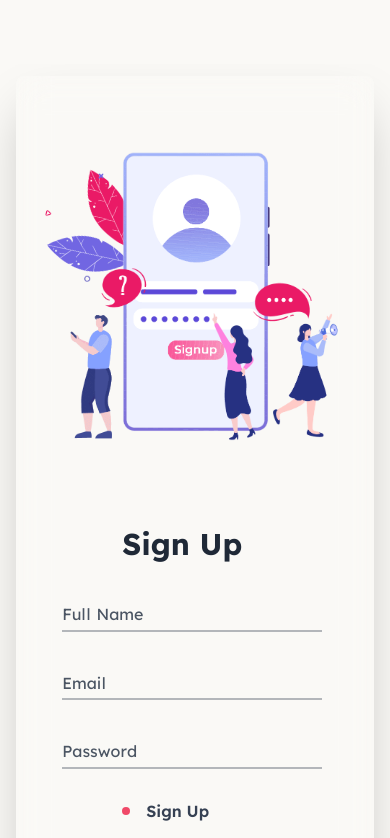
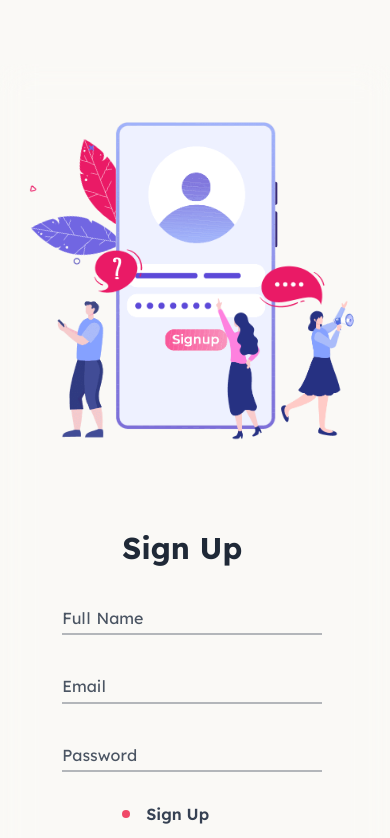
Before and after one commit to hshehriyaralam/MoneyMinder, a React (Vite) app: page /SignUp in a window 390 px wide. Shown: the top 838 px of the page. Built offline with nearby package versions, Linux system fonts and the light colour scheme; no server answers.

Commit message:
remove pending login and signup pae

```diff
--- a/src/Components/layout/LoginForm.jsx
+++ b/src/Components/layout/LoginForm.jsx
@@ -92,7 +92,7 @@ const handleGoogleLogin = () => {
 
   return (
     <div className="h-screen bg-transparent flex  justify-center items-center  ">
-  <div className="w-full max-w-4xl bg-transparent  backdrop-blur-lg  rounded-lg shadow-2xl overflow-hidden flex flex-col p-2">
+  <div className="w-full max-w-4xl bg-transparent  backdrop-blur-lg  rounded-lg  overflow-hidden flex flex-col p-2">
 
     <div className="flex flex-col md:flex-row  p-4  ">
       <div className="md:w-1/2  flex items-center justify-center p-6 ">
--- a/src/Components/layout/SinUpForm.jsx
+++ b/src/Components/layout/SinUpForm.jsx
@@ -100,8 +100,7 @@ const handleGoogleLogin = () => {
 };
   return (
    <div className="h-screen bg-transparent flex  justify-center items-center  ">
-  <div className="w-full max-w-4xl bg-transparent  backdrop-blur-lg  rounded-lg shadow-2xl overflow-hidden flex flex-col p-2 ">
-
+  <div className="w-full max-w-4xl bg-transparent  backdrop-blur-lg  rounded-lg  overflow-hidden flex flex-col p-2 ">
     <div className="flex flex-col md:flex-row  p-4  ">
       <div className="md:w-1/2  flex items-center justify-center      ">
             <AnimateSignUp />
--- a/src/Pages/Login.jsx
+++ b/src/Pages/Login.jsx
@@ -6,7 +6,7 @@ import LoginForm from '../Components/layout/LoginForm.jsx';
 const Login = () => {
 
   return (
-    <div className='md:mb-0 mb-35  p-4 md:p-0 ' >
+    <div>
       <LoginForm />
     </div>
   )
--- a/src/Pages/SignUp.jsx
+++ b/src/Pages/SignUp.jsx
@@ -4,7 +4,7 @@ import SignUpForm from '../Components/layout/SinUpForm';
 
 const SignUp = () => {
   return (
-    <div className='md:mb-0 mb-35  p-4 md:p-0'>
+    <div>
       <SignUpForm />
     </div>
   )
```
